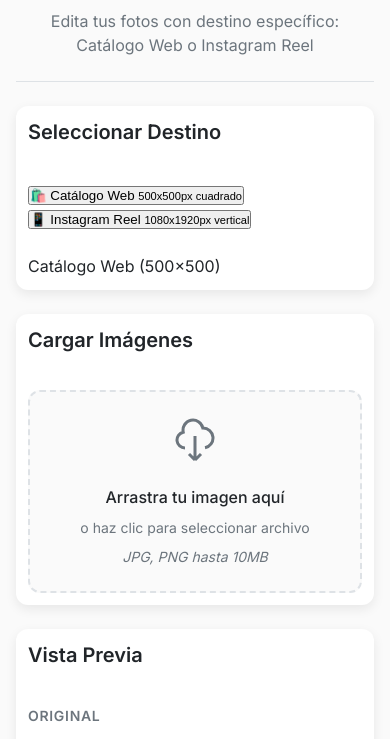
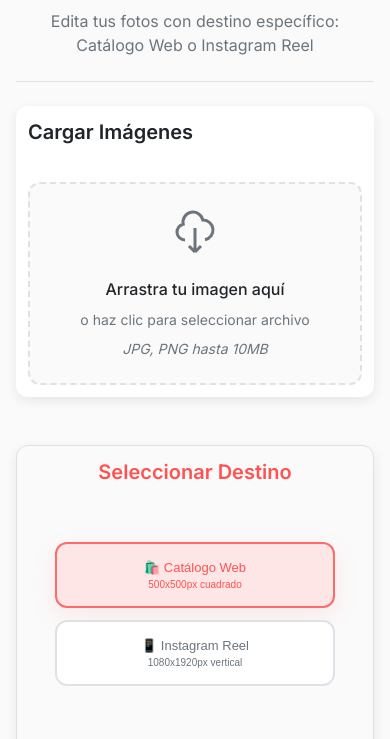
Before and after one commit to susanabuffa22-dev/editor-de-fotos-para-e-commerce, a plain HTML site: page index.html in a window 390 px wide. Shown: the part 86-825 px from the top of the page. Drawn offline with Linux system fonts and the light colour scheme.

Commit message:
styles.css

```diff
--- a/styles.css
+++ b/styles.css
@@ -1,6 +1,6 @@
 /* ===========================
    E-COMMERCE PHOTO EDITOR
-   Design System CSS
+   Design System CSS - VERSIÓN MULTIMODO COMPLETA
    =========================== */
 
 /* CSS Reset & Base Styles */
@@ -216,6 +216,88 @@ body {
     height: 200px;
     object-fit: cover;
     display: block;
+}
+
+/* ===========================
+   MODE SELECTOR PANEL STYLES
+   =========================== */
+
+.mode-panel {
+    margin: var(--space-lg) 0;
+    text-align: center;
+    background: var(--neutral-50);
+    border: 1px solid var(--neutral-300);
+}
+
+.mode-panel h2 {
+    color: var(--primary-700);
+    margin-bottom: var(--space-md);
+}
+
+.mode-selector {
+    display: flex;
+    gap: var(--space-md);
+    margin: var(--space-md) 0;
+    justify-content: center;
+    flex-wrap: wrap;
+}
+
+.mode-btn {
+    display: flex;
+    flex-direction: column;
+    align-items: center;
+    padding: var(--space-lg) var(--space-xl);
+    border: 2px solid var(--neutral-300);
+    border-radius: var(--radius-md);
+    background: var(--neutral-100);
+    cursor: pointer;
+    transition: all var(--transition-fast);
+    min-width: 160px;
+    font-size: 14px;
+    font-weight: var(--font-weight-medium);
+    color: var(--neutral-600);
+}
+
+.mode-btn:hover {
+    border-color: var(--primary-500);
+    transform: translateY(-2px);
+    box-shadow: 0 8px 24px rgba(255, 107, 107, 0.15);
+}
+
+.mode-btn.active {
+    border-color: var(--primary-500);
+    background: var(--primary-100);
+    color: var(--primary-700);
+    box-shadow: var(--shadow-interactive);
+}
+
+.mode-btn small {
+    font-size: 11px;
+    color: var(--neutral-600);
+    margin-top: 4px;
+    font-weight: var(--font-weight-regular);
+}
+
+.mode-btn.active small {
+    color: var(--primary-700);
+}
+
+.current-mode-display {
+    text-align: center;
+    margin-top: var(--space-md);
+    padding: var(--space-sm);
+    background: var(--neutral-100);
+    border-radius: var(--radius-sm);
+    border-left: 4px solid var(--primary-500);
+}
+
+.current-mode-display span {
+    font-size: 13px;
+    color: var(--neutral-600);
+}
+
+.current-mode-display strong {
+    color: var(--primary-700);
 }
 
 /* ===========================
@@ -451,6 +533,15 @@ body {
     .panel {
         padding: var(--space-md);
     }
+
+    .mode-selector {
+        gap: var(--space-sm);
+    }
+
+    .mode-btn {
+        min-width: 140px;
+        padding: var(--space-md) var(--space-lg);
+    }
 }
 
 /* Mobile Styles */
@@ -469,16 +560,32 @@ body {
         gap: var(--space-lg);
     }
 
+    .mode-panel {
+        order: 2;
+    }
+
     .tools-panel {
         order: 3;
     }
 
     .preview-panel {
-        order: 2;
+        order: 4;
     }
 
     .upload-panel {
         order: 1;
+    }
+
+    .mode-selector {
+        flex-direction: column;
+        align-items: center;
+        gap: var(--space-sm);
+    }
+
+    .mode-btn {
+        width: 100%;
+        max-width: 280px;
+        min-width: auto;
     }
 
     .preview-container {
@@ -521,6 +628,15 @@ body {
 
     .panel {
         padding: var(--space-sm);
+    }
+
+    .mode-btn {
+        padding: var(--space-md);
+        font-size: 13px;
+    }
+
+    .mode-btn small {
+        font-size: 10px;
     }
 
     .image-display {
@@ -644,7 +760,8 @@ body {
 
 /* Focus Styles */
 .tool-btn:focus-visible,
-.action-btn:focus-visible {
+.action-btn:focus-visible,
+.mode-btn:focus-visible {
     outline: 2px solid var(--primary-500);
     outline-offset: 2px;
 }
@@ -663,4 +780,8 @@ body {
     .tool-btn {
         border: 1px solid var(--neutral-300);
     }
+
+    .mode-btn {
+        border-width: 3px;
+    }
 }
```
